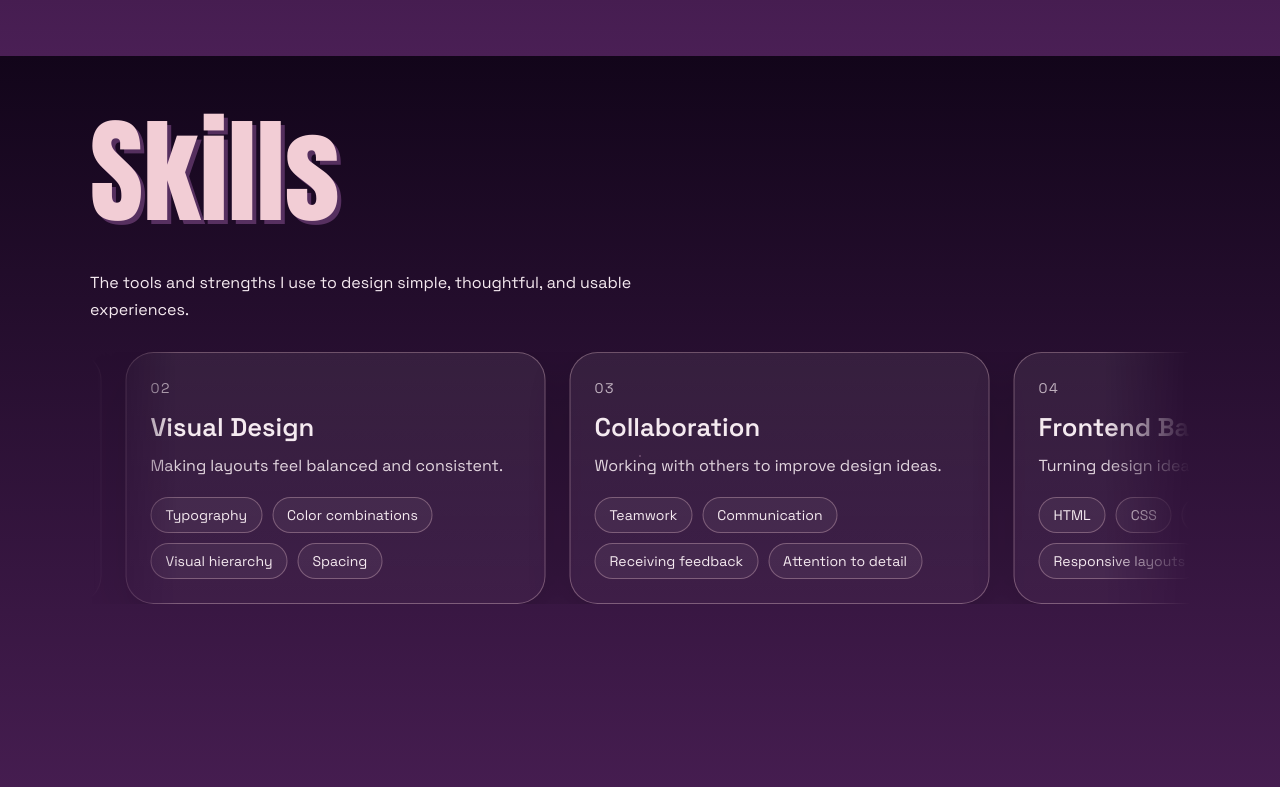
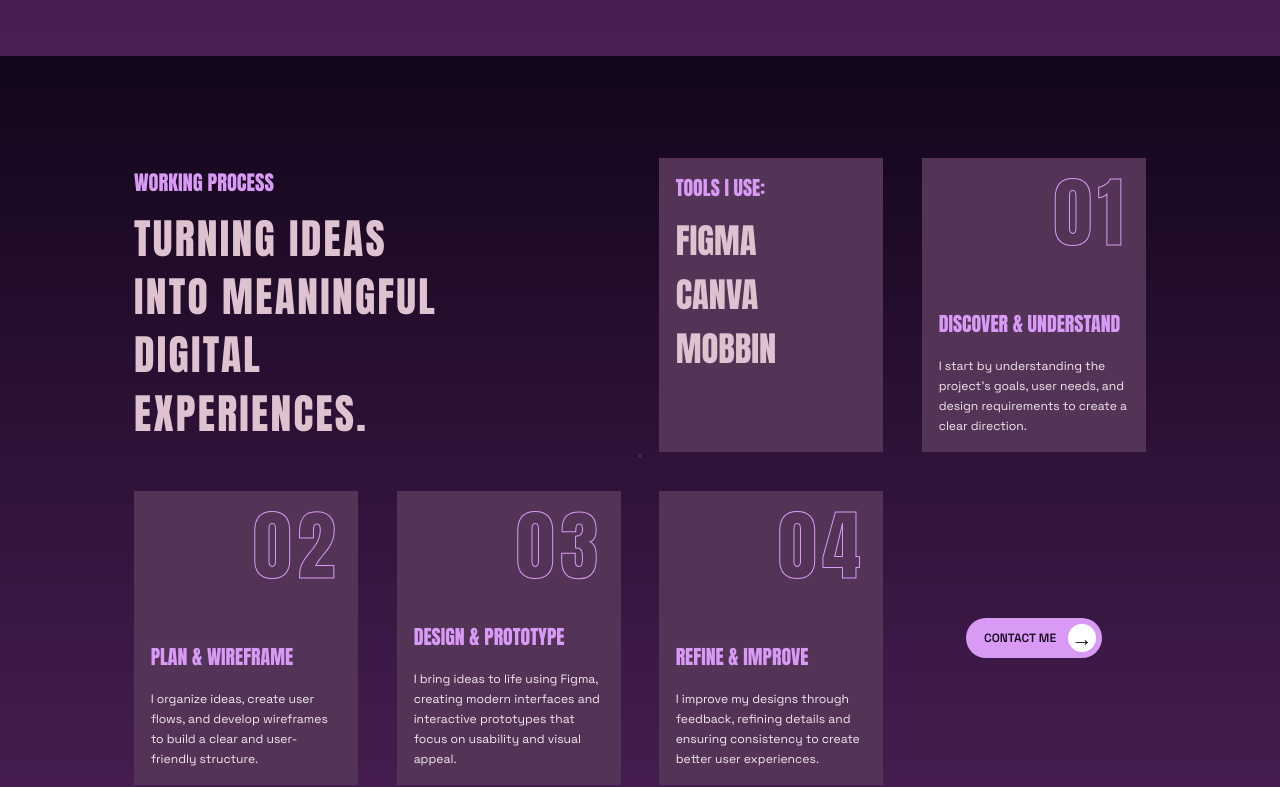
Before and after one commit to virgorithm/Portfolio, a React (Vite) app: page / in a window 1280 px wide. Shown: the part 1544-2331 px from the top of the page. Built offline with nearby package versions, Linux system fonts and the light colour scheme; a web font is replaced by a local one.

Commit message:
Update skills section layout and animations

```diff
--- a/src/App.css
+++ b/src/App.css
@@ -65,7 +65,6 @@ html {
   scroll-padding-top: 120px;
 }
 
-/* html, body { background: var(--bg-top); } */
 body {
   font-family: 'Space Grotesk', sans-serif;
   color: var(--text);
@@ -103,7 +102,7 @@ a { color: inherit; text-decoration: none; }
   background-size: 32px 32px, 100% 100%;
   opacity: 1;
   visibility: visible;
-  transition: opacity 0.3s ease, visibility 0.3s ease;
+  transition: opacity 0.2s ease, visibility 0.2s ease;
 }
 
 .loading-screen.is-hidden {
@@ -174,7 +173,6 @@ a { color: inherit; text-decoration: none; }
 
 .page {
   min-height: 100vh;
-  /* background: linear-gradient(180deg, var(--bg-top) 0%, #2a0f35 45%, var(--bg-bottom) 100%); */
   padding: 0 clamp(16px, 7vw, 96px) var(--section-space);
 }
 
@@ -192,8 +190,7 @@ a { color: inherit; text-decoration: none; }
   background:
     linear-gradient(180deg, var(--nav-bg-start), var(--nav-bg-end));
   backdrop-filter: blur(12px);
-  border-bottom: 1px solid var(--line);
-  border-radius: 0 0 26px 26px;
+
 }
 
 .nav .brand {
@@ -772,142 +769,240 @@ html[data-theme="light"] .about-role {
 }
 
 
-/* skills */
+/* Skills / working process */
 .skills-showcase {
-  padding-top: var(--section-space);
-  padding-bottom: var(--section-space);
-  overflow: hidden;
+  --process-accent: #d99af5;
+  --process-text: #dec2d0;
+  --process-panel: #533456;
+  padding-block: var(--section-space);
 }
 
-.skills-intro {
-  max-width: 56ch;
-  margin-bottom: 28px;
-  line-height: 1.7;
-  opacity: 0.88;
+.process-grid {
+  display: grid;
+  grid-template-columns: repeat(4, minmax(0, 1fr));
+  gap: clamp(20px, 3vw, 44px);
+  padding: clamp(24px, 3.5vw, 52px);
+  color: var(--process-text);
 }
 
-.skills-marquee {
-  width: 100%;
-  overflow: hidden;
-  position: relative;
-  mask-image: linear-gradient(to right, transparent, black 8%, black 92%, transparent);
-  -webkit-mask-image: linear-gradient(to right, transparent, black 8%, black 92%, transparent);
+.process-intro {
+  grid-column: span 2;
+  align-self: center;
 }
 
-.skills-track {
-  display: flex;
-  width: max-content;
-  animation: skillsRoll 28s linear infinite;
-  gap: 24px;
+.process-eyebrow, .process-grid h2, .process-grid h3, .process-tools li, .process-number {
+  font-family: 'Anton', 'Impact', sans-serif;
+  font-weight: 400;
+  text-transform: uppercase;
 }
 
-.skills-group {
-  display: flex;
-  gap: 24px;
-  flex-shrink: 0;
+.process-eyebrow {
+  margin-bottom: 12px;
+  color: var(--process-accent);
+  font-size: clamp(18px, 1.6vw, 26px);
 }
 
-.skill-landscape-card {
-  width: min(420px, 78vw);
-  min-height: 250px;
-  padding: 24px;
-  border: 1px solid var(--line);
-  border-radius: 28px;
-  background:
-    linear-gradient(180deg, var(--card-bg-start), var(--card-bg-end));
-  box-shadow: 0 18px 40px rgba(0, 0, 0, 0.22);
-  transition: transform 0.3s ease, border-color 0.3s ease, box-shadow 0.3s ease;
-  cursor: pointer;
+.process-grid h2 {
+  max-width: 17ch;
+  font-size: clamp(32px, 3.25vw, 58px);
+  line-height: 1.4;
+  letter-spacing: 0.055em;
+  text-wrap: balance;
 }
 
-.skill-landscape-card:hover {
-  transform: translateY(-10px) scale(1.03);
-  border-color: rgba(255, 210, 230, 0.85);
-  box-shadow: 0 22px 48px rgba(0, 0, 0, 0.28);
-  background: linear-gradient(180deg, var(--card-bg-start), var(--panel-bg));
+.process-tools, .process-step {
+  position: relative;
+  min-width: 0;
+  min-height: clamp(260px, 23vw, 340px);
+  padding: clamp(16px, 1.3vw, 24px);
+  background: var(--process-panel);
+}
 
-  box-shadow:
-    0 20px 45px rgba(0, 0, 0, 0.3),
-    0 0 25px rgba(232, 196, 204, 0.18);
+.process-grid h3 {
+  color: var(--process-accent);
+  font-size: clamp(18px, 1.55vw, 26px);
+  line-height: 1.35;
+}
+
+.process-tools ul {
+  list-style: none;
+  display: grid;
+  gap: 2px;
+  margin-top: 14px;
+}
+
+.process-tools li {
+  font-size: clamp(30px, 2.7vw, 44px);
+  line-height: 1.5;
+  transition: color 220ms ease, transform 220ms ease;
+}
+
+.process-tools li:hover {
+  color: var(--process-accent);
+  transform: translateX(8px);
+}
+
+.process-step {
+  display: flex;
+  flex-direction: column;
+  justify-content: space-between;
+  gap: 36px;
+}
+
+.process-number {
+  align-self: flex-end;
+  font-size: clamp(66px, 6vw, 104px);
+  letter-spacing: 0.08em;
+  line-height: 1;
+  color: transparent;
+  -webkit-text-stroke: 1px var(--process-accent);
+  transition: color 300ms ease, text-shadow 300ms ease;
+}
+
+.process-copy h3 {
+  margin-bottom: 18px;
+}
+
+.process-copy p {
+  font-size: clamp(12px, 0.95vw, 15px);
+  line-height: 1.65;
+  color: #f4e8f0;
+}
+
+.process-grid .scroll-reveal {
+  transition: opacity 700ms ease var(--process-delay, 0ms), transform 700ms cubic-bezier(0.22, 1, 0.36, 1) var(--process-delay, 0ms), background-color 250ms ease, box-shadow 250ms ease;
+}
+
+.process-grid .process-step.show:hover {
+  transform: translateY(-8px);
+  background: #624067;
+  box-shadow: 0 18px 36px #10081155;
+  transition-delay: 0ms;
+}
+
+.process-step:hover .process-number {
+  color: #d99af526;
+  text-shadow: 0 0 24px #d99af533;
+}
+
+.process-contact {
+  display: grid;
+  place-items: center;
+}
+
+.process-contact-link {
+  display: inline-flex;
+  align-items: center;
+  gap: 12px;
+  padding: 6px 6px 6px 18px;
+  border-radius: 999px;
+  background: var(--process-accent);
+  color: #180c20;
+  font-size: 12px;
+  font-weight: 600;
+  text-transform: uppercase;
+  white-space: nowrap;
+  transition: transform 250ms ease, box-shadow 250ms ease;
+}
+
+.process-contact-link span {
+  display: grid;
+  place-items: center;
+  width: 28px;
+  height: 28px;
+  border-radius: 50%;
+  background: #fff;
+  font-size: 21px;
+  transition: transform 250ms ease;
+}
+
+.process-contact-link:hover {
+  transform: translateY(-3px);
+  box-shadow: 0 0 24px #d99af544;
+}
+
+.process-contact-link:hover span {
+  transform: rotate(-35deg);
+}
+
+.process-contact-link:focus-visible {
+  outline: 2px solid #fff;
+  outline-offset: 6px;
+}
+
+html[data-theme="light"] .skills-showcase {
+  --process-accent: #79409b;
+  --process-text: #482551;
+  --process-panel: #e4d2ee;
+}
+
+html[data-theme="light"] .process-copy p {
+  color: #482551;
+}
+
+html[data-theme="light"] .process-grid .process-step.show:hover {
+  background: #d8bce6;
+}
+
+html[data-theme="light"] .process-contact-link {
+  color: #fff;
+}
+
+html[data-theme="light"] .process-contact-link span {
+  color: #79409b;
+}
+
+@media (max-width: 1100px) {
+  .process-grid {
+    grid-template-columns: repeat(2, minmax(0, 1fr));
+  }
+  .process-intro {
+    grid-column: 1 / -1;
+  }
+  .process-grid h2 {
+    max-width: 25ch;
+    font-size: clamp(34px, 5vw, 52px);
+  }
+  .process-tools, .process-step {
+    min-height: 280px;
+  }
+}
+
+@media (max-width: 560px) {
+  .process-grid {
+    grid-template-columns: minmax(0, 1fr);
+    gap: 20px;
+    padding: 24px 18px;
+  }
+  .process-grid h2 {
+    font-size: clamp(28px, 7.5vw, 42px);
+  }
+  .process-tools {
+    min-height: auto;
+  }
+  .process-tools ul {
+    grid-template-columns: repeat(3, minmax(0, 1fr));
+    gap: 8px;
+  }
+  .process-tools li {
+    font-size: clamp(23px, 6vw, 30px);
+  }
+  .process-step {
+    min-height: 270px;
+  }
+  .process-contact {
+    padding-block: 20px;
+  }
+}
+
+@media (prefers-reduced-motion: reduce) {
+  .process-grid .scroll-reveal, .process-grid .process-step.show:hover, .process-tools li, .process-number, .process-contact-link, .process-contact-link span {
+    transition: none;
+    transform: none;
+  }
 }
 
 
-
-.skill-no {
-  display: inline-block;
-  margin-bottom: 14px;
-  font-size: 14px;
-  letter-spacing: 0.1em;
-  opacity: 0.72;
-}
-
-.skill-landscape-card h3 {
-  font-size: clamp(24px, 2vw, 34px);
-  margin-bottom: 10px;
-  color: var(--text);
-}
-
-.skill-landscape-card p {
-  line-height: 1.65;
-  margin-bottom: 18px;
-  opacity: 0.9;
-}
-
-.skill-tags {
-  list-style: none;
-  display: flex;
-  flex-wrap: wrap;
-  gap: 10px;
-  padding: 0;
-  margin: 0;
-}
-
-.skill-tags li {
-  font-size: 14px;
-  padding: 8px 14px;
-  border: 1px solid var(--line);
-  border-radius: 999px;
-  background: rgba(255, 255, 255, 0.05);
-  white-space: nowrap;
-}
-
-.skills-marquee:hover .skills-track {
-  animation-play-state: paused;
-}
-
-@keyframes skillsRoll {
-  from {
-    transform: translateX(0);
-  }
-  to {
-    transform: translateX(calc(-50% - 12px));
-  }
-}
-
-/* responsive */
-@media (max-width: 820px) {
-  .skill-landscape-card {
-    width: 82vw;
-    min-height: 230px;
-    padding: 20px;
-  }
-
-  .skills-track {
-    animation-duration: 22s;
-  }
-}
-
-/* accessibility */
-@media (prefers-reduced-motion: reduce) {
-  .skills-track {
-    animation: none;
-  }
-
-  .skill-landscape-card,
-  .skill-landscape-card:hover {
-    transform: none;
-  }
-}
 /* projects */
 .project-grid { display: grid; grid-template-columns: repeat(auto-fit, minmax(min(300px, 100%), 1fr)); gap: 32px; }
 .project { border: 1px solid var(--line); border-radius: 24px; overflow: hidden; display: flex; flex-direction: column; }
@@ -1036,24 +1131,8 @@ html[data-theme="light"] .about-role {
   }
 
   .panel,
-  .project-body,
-  .skill-landscape-card {
+  .project-body {
     padding: 18px;
-  }
-
-  .skills-track,
-  .skills-group {
-    gap: 16px;
-  }
-
-  .skill-landscape-card {
-    width: 86vw;
-    min-height: 220px;
-  }
-
-  .skill-tags li {
-    font-size: 12px;
-    padding: 7px 11px;
   }
 
   .about-page {
@@ -1102,8 +1181,7 @@ html[data-theme="light"] .about-role {
   }
 
   .contact-info p,
-  .project-body p,
-  .skills-intro {
+  .project-body p {
     font-size: 14px;
   }
 
--- a/src/pages/Skills.jsx
+++ b/src/pages/Skills.jsx
@@ -1,75 +1,59 @@
-const skills = [
+const steps = [
   {
     number: "01",
-    title: "Interface Design",
-    description: "Creating clear and easy-to-use screens.",
-    items: ["UI design", "Wireframing", "Prototyping", "User flows"],
+    title: "Discover & understand",
+    description: "I start by understanding the project’s goals, user needs, and design requirements to create a clear direction.",
   },
   {
     number: "02",
-    title: "Visual Design",
-    description: "Making layouts feel balanced and consistent.",
-    items: ["Typography", "Color combinations", "Visual hierarchy", "Spacing"],
+    title: "Plan & wireframe",
+    description: "I organize ideas, create user flows, and develop wireframes to build a clear and user-friendly structure.",
   },
   {
     number: "03",
-    title: "Collaboration",
-    description: "Working with others to improve design ideas.",
-    items: ["Teamwork", "Communication", "Receiving feedback", "Attention to detail"],
+    title: "Design & prototype",
+    description: "I bring ideas to life using Figma, creating modern interfaces and interactive prototypes that focus on usability and visual appeal.",
   },
   {
     number: "04",
-    title: "Frontend Basics",
-    description: "Turning design ideas into simple web pages.",
-    items: ["HTML", "CSS", "React basics", "Responsive layouts"],
+    title: "Refine & improve",
+    description: "I improve my designs through feedback, refining details and ensuring consistency to create better user experiences.",
   },
 ];
 
 export default function Skills() {
   return (
-    <section className="skills-showcase section" id="skills">
-      <h2 className="heading shimmer-title scroll-reveal">Skills</h2>
-
-      <p className="skills-intro scroll-reveal reveal-up">
-        The tools and strengths I use to design simple, thoughtful, and usable experiences.
-      </p>
-
-      <div className="skills-marquee scroll-reveal reveal-up">
-        <div className="skills-track">
-          <div className="skills-group">
-            {skills.map((skill) => (
-              <article className="skill-landscape-card" key={skill.number}>
-                <span className="skill-no">{skill.number}</span>
-
-                <h3>{skill.title}</h3>
-                <p>{skill.description}</p>
-
-                <ul className="skill-tags">
-                  {skill.items.map((item) => (
-                    <li key={item}>{item}</li>
-                  ))}
-                </ul>
-              </article>
+    <section className="skills-showcase section" id="skills" aria-labelledby="process-title">
+      <div className="process-grid">
+        <div className="process-intro scroll-reveal reveal-up">
+          <p className="process-eyebrow">Working process</p>
+          <h2 id="process-title">Turning ideas into meaningful digital experiences.</h2>
+        </div>
+        <aside className="process-tools scroll-reveal reveal-up" aria-labelledby="tools-title">
+          <h3 id="tools-title">Tools I use:</h3>
+          <ul>
+            {["Figma", "Canva", "Mobbin"].map((tool) => (
+              <li key={tool}>{tool}</li>
             ))}
-          </div>
-
-          {/* duplicate for seamless infinite rolling */}
-          <div className="skills-group" aria-hidden="true">
-            {skills.map((skill) => (
-              <article className="skill-landscape-card" key={`copy-${skill.number}`}>
-                <span className="skill-no">{skill.number}</span>
-
-                <h3>{skill.title}</h3>
-                <p>{skill.description}</p>
-
-                <ul className="skill-tags">
-                  {skill.items.map((item) => (
-                    <li key={item}>{item}</li>
-                  ))}
-                </ul>
-              </article>
-            ))}
-          </div>
+          </ul>
+        </aside>
+        {steps.map((step, index) => (
+          <article
+            className="process-step scroll-reveal reveal-up"
+            key={step.number}
+            style={{ "--process-delay": `${(index + 1) * 90}ms` }}
+          >
+            <span className="process-number" aria-hidden="true">{step.number}</span>
+            <div className="process-copy">
+              <h3>{step.title}</h3>
+              <p>{step.description}</p>
+            </div>
+          </article>
+        ))}
+        <div className="process-contact scroll-reveal reveal-up">
+          <a className="process-contact-link" href="#contact">
+            Contact me <span aria-hidden="true">→</span>
+          </a>
         </div>
       </div>
     </section>
```
